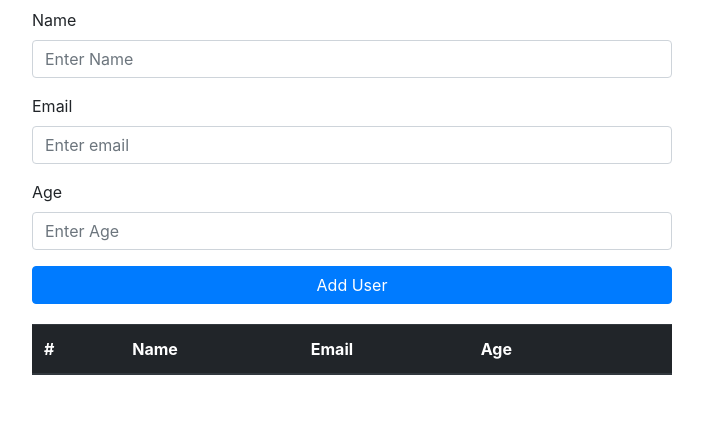
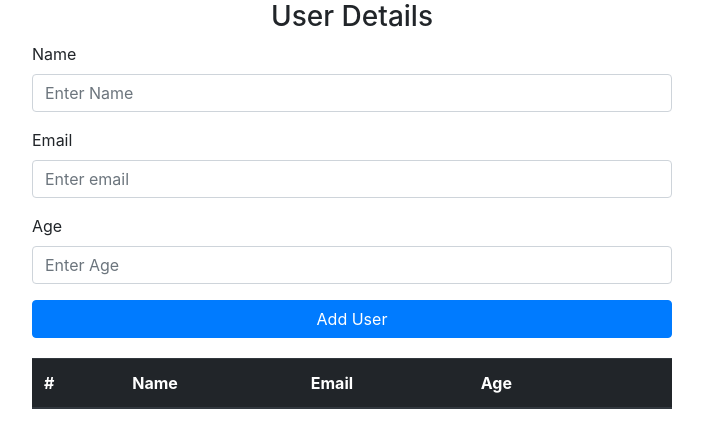
Before and after one commit to sandeepkundekar11/openTelementory, a website built with Parcel: page client/index.html in a window 1280 px wide. Shown: the whole page, without its empty margins (288-991 px from the left). Built offline with nearby package versions, Linux system fonts and the light colour scheme; files whose address does not match are found by name.

Commit message:
added the docker file and updated the frontEnd

```diff
--- a/client/index.html
+++ b/client/index.html
@@ -20,9 +20,13 @@
       .table {
         margin-top: 20px;
       }
+      .heading {
+        text-align: center;
+      }
     </style>
   </head>
   <body>
+    <h3 class="heading">User Details</h3>
     <form>
       <div class="form-group">
         <label for="exampleInputEmail1">Name</label>
```
Also changed, not shown: client/package.json (+6 -3 lines), client/dist/index.html (added), 5 other files.
